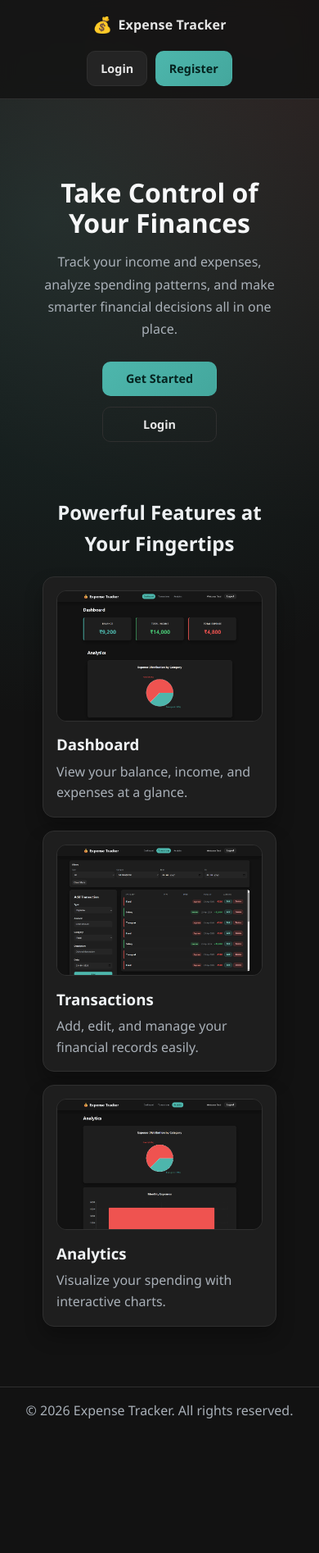
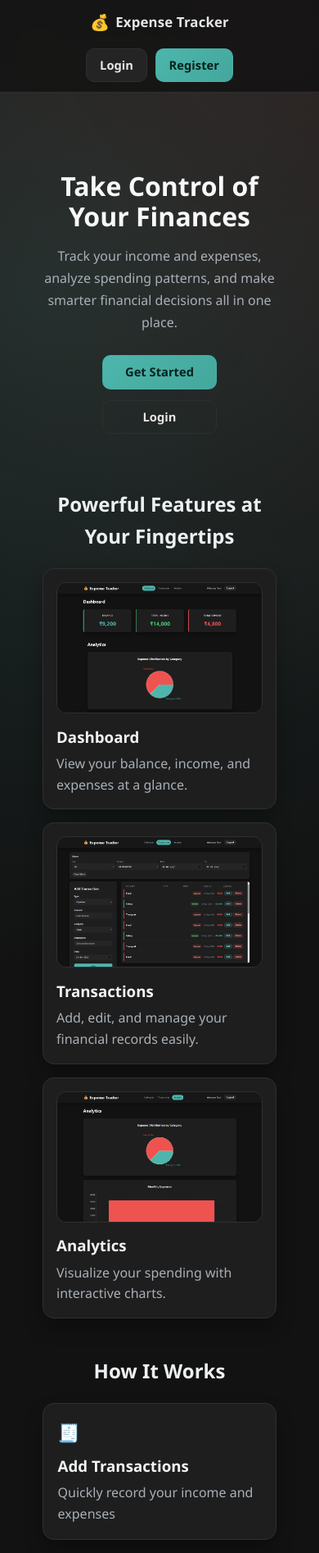
Before and after one commit to yakshithkm/expense-tracker, a React (Create React App) app in the folder client/: page / in a window 390 px wide. Shown: the top 1894 px of the page at 82% size. Before the commit the page ends 1758 px from the top, so only its background shows below. Built offline with nearby package versions, Linux system fonts and the light colour scheme; no server answers.

Commit message:
style(ui): final frontend polish for layout consistency and interactions

```diff
--- a/client/src/components/Dashboard.js
+++ b/client/src/components/Dashboard.js
@@ -67,7 +67,11 @@ const Dashboard = () => {
         </div>
       </div>
 
-      <Analytics />
+      <section className="dashboard-analytics-wrap" aria-label="Dashboard analytics overview">
+        <div className="dashboard-section-divider" aria-hidden="true" />
+        <h3 className="dashboard-analytics-title">Analytics Overview</h3>
+        <Analytics />
+      </section>
     </div>
   );
 };
--- a/client/src/components/Navbar.js
+++ b/client/src/components/Navbar.js
@@ -20,7 +20,10 @@ const Navbar = () => {
   return (
     <nav className="navbar">
       <div className="navbar-container">
-        <h1 className="navbar-title">💰 Expense Tracker</h1>
+        <Link to="/dashboard" className="navbar-brand" aria-label="Expense Tracker Dashboard Home">
+          <span className="brand-icon" aria-hidden="true">💰</span>
+          <span className="brand-text">Expense Tracker</span>
+        </Link>
         <div className="nav-links">
           <Link
             to="/dashboard"
--- a/client/src/index.css
+++ b/client/src/index.css
@@ -47,12 +47,12 @@ button {
   padding: 0.75rem 1.5rem;
   border-radius: 10px;
   font-size: 1rem;
-  transition: all 0.2s ease;
+  transition: transform 0.2s ease, box-shadow 0.2s ease, border-color 0.2s ease, color 0.2s ease;
 }
 
 button:hover {
-  opacity: 0.9;
-  transform: translateY(-2px);
+  opacity: 0.95;
+  transform: scale(1.03);
   box-shadow: 0 10px 22px rgba(0, 0, 0, 0.35);
 }
 
@@ -80,7 +80,8 @@ select:focus,
 textarea:focus {
   outline: none;
   border-color: var(--primary-color);
-  box-shadow: 0 0 0 3px rgba(77, 182, 172, 0.25);
+  box-shadow: 0 0 0 3px rgba(77, 182, 172, 0.3);
+  background-color: #2a2f2f;
 }
 
 input::placeholder,
--- a/client/src/pages/Landing.js
+++ b/client/src/pages/Landing.js
@@ -20,6 +20,24 @@ const featureCards = [
     description: 'Visualize your spending with interactive charts.',
     image: '/analytics-page.png',
     alt: 'Analytics preview screenshot',
+  },
+];
+
+const onboardingSteps = [
+  {
+    icon: '🧾',
+    title: 'Add Transactions',
+    description: 'Quickly record your income and expenses',
+  },
+  {
+    icon: '📊',
+    title: 'Track Your Spending',
+    description: 'View all transactions and filter easily',
+  },
+  {
+    icon: '📈',
+    title: 'Analyze Insights',
+    description: 'Understand patterns with charts and analytics',
   },
 ];
 
@@ -64,7 +82,7 @@ const Landing = () => {
           </div>
         </section>
 
-        <section className="features-section">
+        <section className="features-section section-fade-in">
           <h2>Powerful Features at Your Fingertips</h2>
           <div className="features-grid">
             {featureCards.map((feature) => (
@@ -83,6 +101,19 @@ const Landing = () => {
             ))}
           </div>
         </section>
+
+        <section className="how-it-works-section section-fade-in">
+          <h2>How It Works</h2>
+          <div className="how-steps-grid">
+            {onboardingSteps.map((step) => (
+              <article key={step.title} className="how-step-card">
+                <span className="step-icon" aria-hidden="true">{step.icon}</span>
+                <h3>{step.title}</h3>
+                <p>{step.description}</p>
+              </article>
+            ))}
+          </div>
+        </section>
       </main>
 
       <footer className="landing-footer">
--- a/client/src/styles/Analytics.css
+++ b/client/src/styles/Analytics.css
@@ -3,6 +3,7 @@
   max-width: 1200px;
   margin: 0 auto;
   padding: 2rem;
+  animation: pageFadeIn 0.32s ease both;
 }
 
 .analytics-container h2 {
@@ -27,6 +28,12 @@
   box-shadow: 0 12px 26px rgba(0, 0, 0, 0.35);
   border: 1px solid var(--border-color);
   margin-bottom: 2rem;
+  transition: transform 0.2s ease, box-shadow 0.2s ease;
+}
+
+.chart-container:hover {
+  transform: translateY(-4px);
+  box-shadow: 0 18px 30px rgba(0, 0, 0, 0.42);
 }
 
 .chart-container h3 {
@@ -56,6 +63,17 @@
   margin-bottom: 0.35rem;
 }
 
+@keyframes pageFadeIn {
+  from {
+    opacity: 0;
+    transform: translateY(10px);
+  }
+  to {
+    opacity: 1;
+    transform: translateY(0);
+  }
+}
+
 @media (max-width: 768px) {
   .analytics-container {
     padding: 1rem;
--- a/client/src/styles/Landing.css
+++ b/client/src/styles/Landing.css
@@ -16,12 +16,14 @@
   backdrop-filter: blur(10px);
   background-color: rgba(18, 18, 18, 0.8);
   border-bottom: 1px solid var(--border-color);
+  min-height: 64px;
 }
 
 .landing-nav-inner {
   max-width: 1200px;
   margin: 0 auto;
-  padding: 0.95rem 1.25rem;
+  height: 64px;
+  padding: 0 1.25rem;
   display: flex;
   align-items: center;
   justify-content: space-between;
@@ -35,6 +37,7 @@
   align-items: center;
   gap: 0.45rem;
   font-weight: 700;
+  font-size: 1.05rem;
 }
 
 .brand-icon {
@@ -54,10 +57,14 @@
 .landing-btn {
   text-decoration: none;
   border-radius: 10px;
-  padding: 0.55rem 1rem;
+  padding: 0.5rem 1rem;
   font-weight: 600;
-  font-size: 0.9rem;
-  transition: all 0.2s ease;
+  font-size: 0.92rem;
+  min-height: 40px;
+  display: inline-flex;
+  align-items: center;
+  justify-content: center;
+  transition: transform 0.2s ease, box-shadow 0.2s ease, border-color 0.2s ease, color 0.2s ease;
 }
 
 .landing-btn-secondary {
@@ -78,7 +85,7 @@
 }
 
 .landing-btn-primary:hover {
-  transform: translateY(-1px);
+  transform: scale(1.03);
   box-shadow: 0 10px 24px rgba(77, 182, 172, 0.25);
 }
 
@@ -91,6 +98,7 @@
 .landing-btn-outline:hover {
   border-color: var(--primary-color);
   color: var(--primary-color);
+  transform: scale(1.03);
 }
 
 .hero-section {
@@ -104,7 +112,7 @@
   max-width: 800px;
   text-align: center;
   margin: 0 auto;
-  animation: heroFadeIn 0.6s ease;
+  animation: sectionFadeUp 0.45s ease both;
 }
 
 .hero-content h1 {
@@ -140,6 +148,10 @@
   padding: 1rem 1.25rem 2.6rem;
 }
 
+.section-fade-in {
+  animation: sectionFadeUp 0.45s ease both;
+}
+
 .features-section h2 {
   text-align: center;
   color: #edf0f2;
@@ -158,12 +170,13 @@
   border-radius: 14px;
   box-shadow: 0 12px 22px rgba(0, 0, 0, 0.28);
   padding: 1rem;
-  transition: transform 0.2s ease, box-shadow 0.2s ease;
+  transition: transform 0.2s ease, box-shadow 0.2s ease, border-color 0.2s ease;
 }
 
 .feature-card:hover {
   transform: translateY(-4px);
-  box-shadow: 0 16px 28px rgba(0, 0, 0, 0.36);
+  box-shadow: 0 18px 32px rgba(0, 0, 0, 0.4);
+  border-color: #3a3a3a;
 }
 
 .feature-image-wrap {
@@ -198,6 +211,56 @@
   color: var(--muted-text);
 }
 
+.how-it-works-section {
+  max-width: 1200px;
+  margin: 0 auto;
+  width: 100%;
+  padding: 0.2rem 1.25rem 3rem;
+}
+
+.how-it-works-section h2 {
+  text-align: center;
+  color: #edf0f2;
+  margin-bottom: 1.25rem;
+}
+
+.how-steps-grid {
+  display: grid;
+  grid-template-columns: repeat(3, minmax(0, 1fr));
+  gap: 1rem;
+}
+
+.how-step-card {
+  background-color: var(--card-color);
+  border: 1px solid var(--border-color);
+  border-radius: 14px;
+  box-shadow: 0 12px 22px rgba(0, 0, 0, 0.28);
+  padding: 1.1rem;
+  transition: transform 0.2s ease, box-shadow 0.2s ease, border-color 0.2s ease;
+}
+
+.how-step-card:hover {
+  transform: translateY(-4px);
+  box-shadow: 0 18px 32px rgba(0, 0, 0, 0.4);
+  border-color: #3a3a3a;
+}
+
+.step-icon {
+  font-size: 1.35rem;
+  display: inline-block;
+  margin-bottom: 0.55rem;
+}
+
+.how-step-card h3 {
+  margin: 0 0 0.35rem;
+  color: #f0f3f5;
+}
+
+.how-step-card p {
+  margin: 0;
+  color: var(--muted-text);
+}
+
 .landing-footer {
   margin-top: auto;
   border-top: 1px solid var(--border-color);
@@ -219,10 +282,10 @@
   text-decoration: underline;
 }
 
-@keyframes heroFadeIn {
+@keyframes sectionFadeUp {
   from {
     opacity: 0;
-    transform: translateY(12px);
+    transform: translateY(10px);
   }
   to {
     opacity: 1;
@@ -234,15 +297,26 @@
   .features-grid {
     grid-template-columns: repeat(2, minmax(0, 1fr));
   }
+
+  .how-steps-grid {
+    grid-template-columns: repeat(2, minmax(0, 1fr));
+  }
 }
 
 @media (max-width: 680px) {
   .landing-nav-inner {
     flex-wrap: wrap;
     justify-content: center;
+    padding: 0.75rem 1rem;
+    height: auto;
+    min-height: 64px;
   }
 
   .features-grid {
+    grid-template-columns: 1fr;
+  }
+
+  .how-steps-grid {
     grid-template-columns: 1fr;
   }
 
--- a/client/src/styles/TransactionList.css
+++ b/client/src/styles/TransactionList.css
@@ -68,12 +68,14 @@
   border: 1px solid #2f2f2f;
   border-radius: 12px;
   padding: 1rem;
-  transition: background-color 0.2s ease, border-color 0.2s ease;
+  transition: transform 0.2s ease, box-shadow 0.2s ease, background-color 0.2s ease, border-color 0.2s ease;
 }
 
 .transaction-item:hover {
+  transform: translateY(-4px);
   background-color: #242424;
   border-color: #3a3a3a;
+  box-shadow: 0 14px 28px rgba(0, 0, 0, 0.35);
 }
 
 .transaction-item.income {
@@ -171,6 +173,7 @@
 
 .edit-btn:hover {
   background-color: rgba(77, 182, 172, 0.28);
+  transform: scale(1.03);
 }
 
 .delete-btn {
@@ -181,6 +184,7 @@
 
 .delete-btn:hover {
   background-color: rgba(239, 83, 80, 0.28);
+  transform: scale(1.03);
 }
 
 .list-empty-state,
--- a/client/src/styles/TransactionsPage.css
+++ b/client/src/styles/TransactionsPage.css
@@ -3,6 +3,7 @@
   max-width: 1400px;
   margin: 0 auto;
   padding: 2rem;
+  animation: pageFadeIn 0.32s ease both;
 }
 
 .transaction-filters {
@@ -47,26 +48,41 @@
 
 .transactions-grid {
   display: grid;
-  grid-template-columns: 350px 1fr;
-  gap: 2rem;
+  grid-template-columns: 1fr 2fr;
+  gap: 24px;
+  align-items: start;
 }
 
 .form-section {
-  position: relative;
+  position: sticky;
+  top: 88px;
 }
 
 .list-section {
   width: 100%;
 }
 
+@keyframes pageFadeIn {
+  from {
+    opacity: 0;
+    transform: translateY(10px);
+  }
+
+  to {
+    opacity: 1;
+    transform: translateY(0);
+  }
+}
+
 @media (max-width: 1024px) {
   .transactions-grid {
     grid-template-columns: 1fr;
-    gap: 2rem;
+    gap: 1.5rem;
   }
 
   .form-section {
     position: relative;
+    top: 0;
   }
 }
 
```
Also changed, not shown: client/src/styles/Dashboard.css (+55 -2 lines), client/src/styles/Navbar.css (+25 -11 lines).
